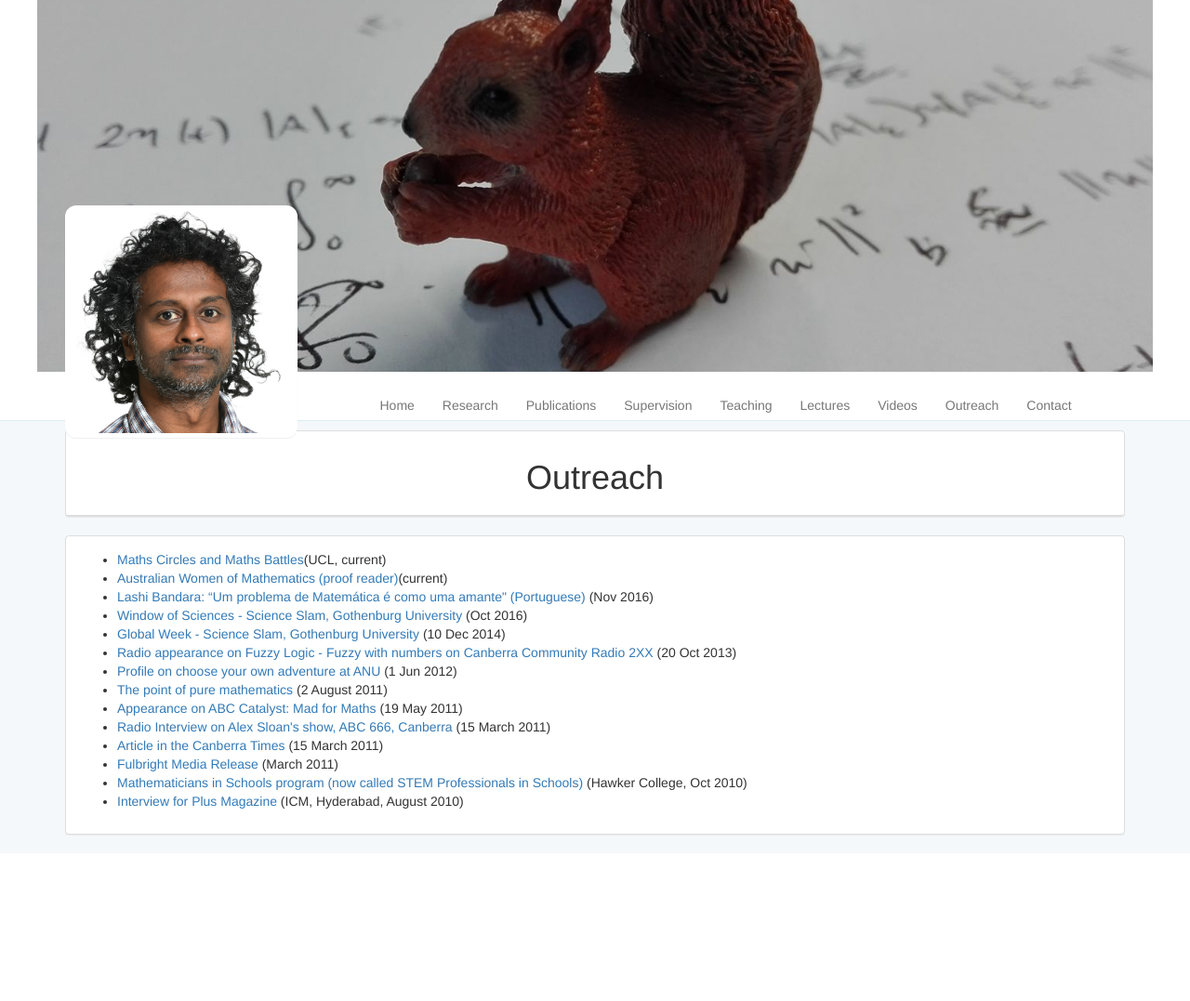
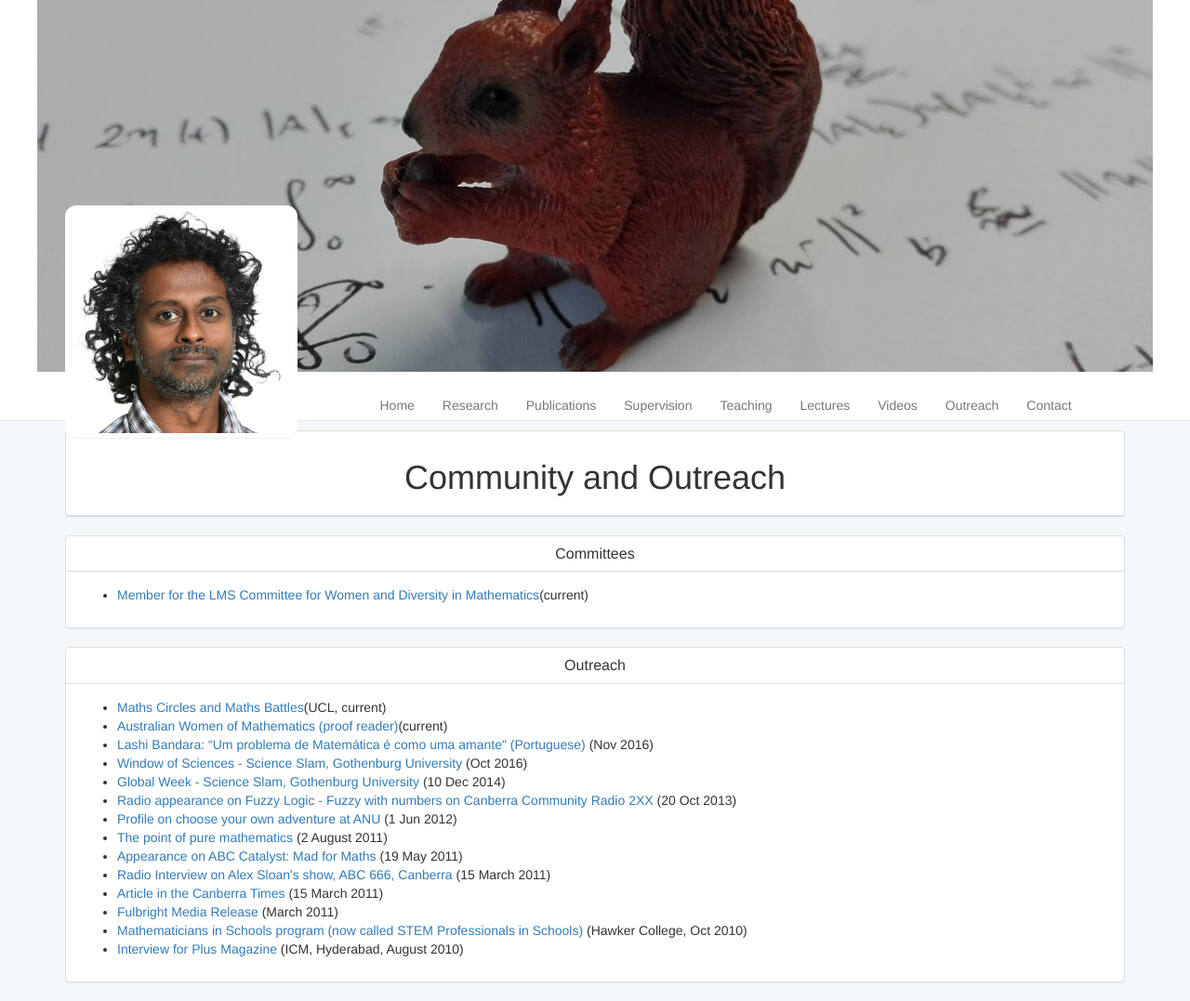
Before and after one commit to lashi-bandara/lashi-bandara.github.io, a Jekyll site: the page built from toc/outreach/index.html, in a window 1280 px wide. Shown: the whole page at 93% size. Built offline with Jekyll 4.4.1, drawn with Linux system fonts in a browser that asks for light colours; before the commit the page ends 918 px from its top, so only the background shows below that.

Commit message:
CV add, comittee add

```diff
--- a/index.html
+++ b/index.html
@@ -30,6 +30,8 @@ title: "Lashi Bandara"
 	A link to my thesis is
 	<a href="http://hdl.handle.net/1885/10690">here</a>.
 
+	<p><p>
+  <dd><a href="lashi_cv.pdf">Current CV</a>.
 	<dd>&nbsp;
 
   </div>
--- a/toc/outreach/index.html
+++ b/toc/outreach/index.html
@@ -1,10 +1,29 @@
 ---
 layout: page
-title: Outreach
-description: "Lashi Bandara - Outreach"
+title: Community and Outreach
+description: "Lashi Bandara - Community and Outreach"
 ---
 
+
 <div class="panel panel-default content-panel">
+  <div class="panel-heading">
+    <h1 class="panel-title">Committees</h1>
+  </div>
+  <div class="panel-body">
+
+	<ul>
+	<li> <a href="https://www.lms.ac.uk/about/committees/women-mathematics-committee">Member for the LMS Committee for Women and Diversity in Mathematics</a>(current)
+        </li>
+  </div>
+</div>
+
+
+<div class="panel panel-default content-panel">
+  <div class="panel-heading">
+    <h1 class="panel-title">Outreach</h1>
+  </div>
+
+
   <div class="panel-body">
 
 	<ul>
```
Also changed, not shown: 1 other file.
